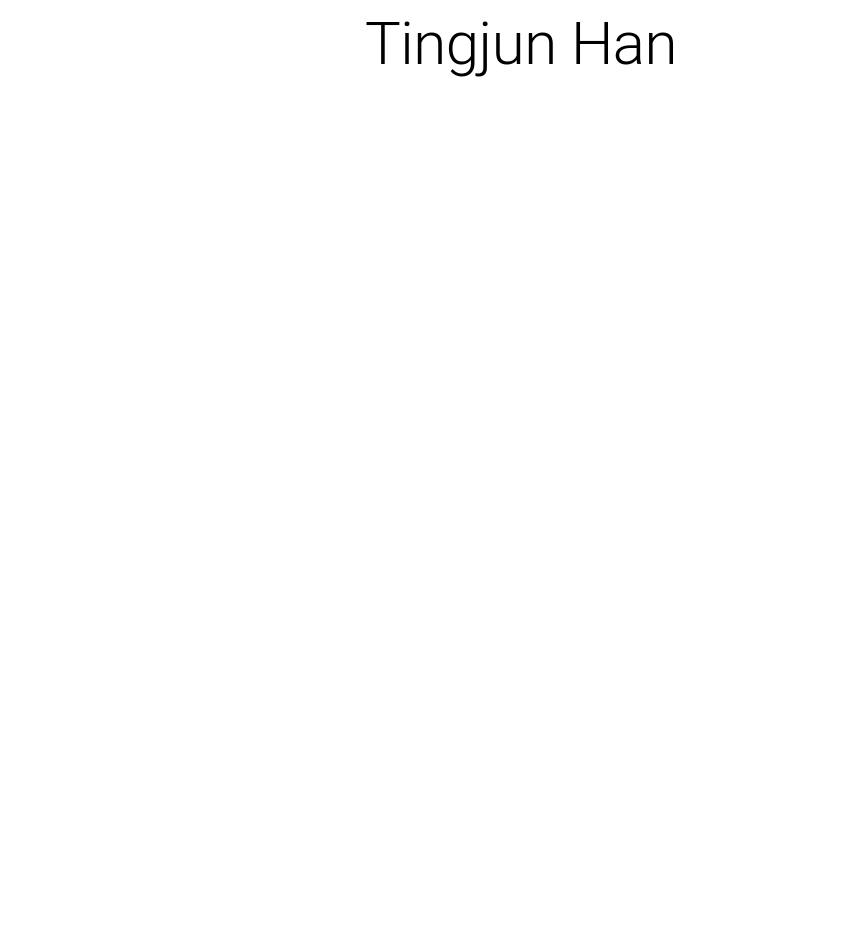
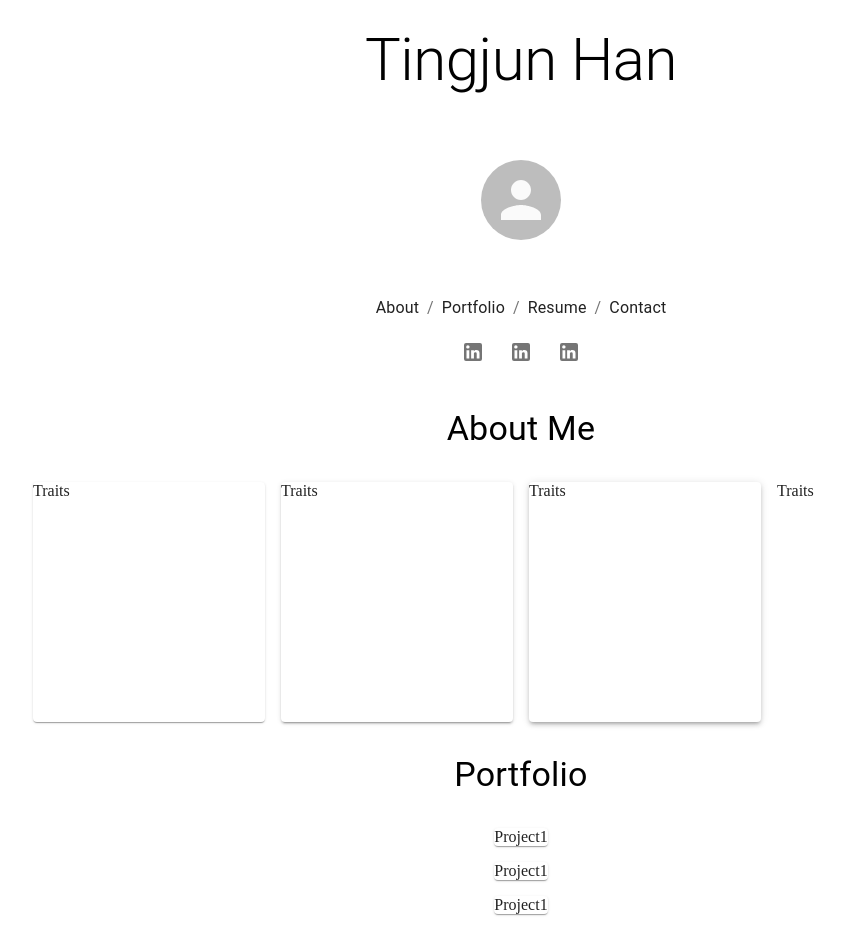
Before and after one commit to hopea-studio/portfolio-HAN, a Gatsby site: page / in a window 1280 px wide. Shown: the whole page, without its empty margins (119-963 px from the left). Before the commit the page ends 800 px from the top, so only its background shows below. Built offline with nearby package versions, Linux system fonts and the light colour scheme; Gatsby itself is replaced by a stand-in of ours.

Commit message:
added About & Portfolio

```diff
--- /dev/null
+++ b/src/components/About.js
@@ -0,0 +1,52 @@
+import { Grid, Paper, Typography } from '@material-ui/core'
+import React from 'react'
+import { makeStyles } from "@material-ui/core/styles"
+
+const useStyles = makeStyles((theme) => ({
+  card: {
+    //backgroundColor: theme.palette.grey[50],
+      height: 240,
+  },
+}))
+
+const About = () => {
+    const classes = useStyles()
+    return (
+      <Grid
+        item
+        container
+        direction="column"
+        alignItems="center"
+        md={10}
+        spacing={4}
+      >
+        <Grid item>
+          <Typography variant="h4">About Me</Typography>
+        </Grid>
+        <Grid item container spacing={2}>
+          <Grid item xs={3}>
+            <Paper elevation={1} className={classes.card}>
+              Traits
+            </Paper>
+          </Grid>
+          <Grid item xs={3}>
+            <Paper elevation={2} className={classes.card}>
+              Traits
+            </Paper>
+          </Grid>
+          <Grid item xs={3}>
+            <Paper elevation={3} className={classes.card}>
+              Traits
+            </Paper>
+          </Grid>
+          <Grid item xs={3}>
+            <Paper elevation={0} className={classes.card}>
+              Traits
+            </Paper>
+          </Grid>
+        </Grid>
+      </Grid>
+    )
+}
+
+export default About
--- /dev/null
+++ b/src/components/Hero.js
@@ -0,0 +1,57 @@
+import { Grid, Avatar, Breadcrumbs, IconButton, Paper } from "@material-ui/core"
+import React from "react"
+import { makeStyles } from "@material-ui/core/styles"
+import Link from "./Link"
+import LinkedInIcon from "@material-ui/icons/LinkedIn"
+
+const useStyles = makeStyles((theme) => ({
+  avatar: {
+    width: theme.spacing(10),
+    height: theme.spacing(10),
+    margin:theme.spacing(6)
+  },
+  title: {
+    marginTop: 12,
+    marginLeft: 12,
+    },
+    paper: {
+        width: '100%',
+  }
+}))
+
+const Hero = () => {
+  const classes = useStyles()
+
+  return (
+    <Grid item container md={8}>
+      <Paper className={classes.paper} elevation={0}>
+        <Grid container direction='column' alignItems="center" spacing={1}>
+          <Grid item>
+            <Avatar className={classes.avatar}></Avatar>
+          </Grid>
+          <Grid item>
+            <Breadcrumbs>
+              <Link color="textPrimary">About</Link>
+              <Link color="textPrimary">Portfolio</Link>
+              <Link color="textPrimary">Resume</Link>
+              <Link color="textPrimary">Contact</Link>
+            </Breadcrumbs>
+          </Grid>
+          <Grid item spacing={2}>
+            <IconButton>
+              <LinkedInIcon />
+            </IconButton>
+            <IconButton>
+              <LinkedInIcon />
+            </IconButton>
+            <IconButton>
+              <LinkedInIcon />
+            </IconButton>
+          </Grid>
+        </Grid>
+      </Paper>
+    </Grid>
+  )
+}
+
+export default Hero
--- a/src/components/Layout.js
+++ b/src/components/Layout.js
@@ -1,15 +1,26 @@
 import { Container, Grid, Typography } from '@material-ui/core'
 import React from 'react'
 
-const Layout = ({children}) => {
+import { makeStyles } from "@material-ui/core/styles"
+
+const useStyles = makeStyles((theme) => ({
+  header: {
+   padding: theme.spacing(2)
+  }
+}))
+
+const Layout = ({ children }) => {
+
+    const classes = useStyles()
+
     return (
-        <Container maxWidth='lg'>
+      <Container maxWidth="xl">
         <Grid container justify="center">
-                <Grid item>
-                    <Typography variant='h2'>Tingjun Han</Typography>
+          <Grid item className={classes.header}>
+            <Typography variant="h2">Tingjun Han</Typography>
           </Grid>
         </Grid>
-            <Grid container>
+        <Grid container direction="column" alignItems='center' spacing={4}>
           {children}
         </Grid>
       </Container>
--- /dev/null
+++ b/src/components/Portfolio.js
@@ -0,0 +1,27 @@
+import { Grid, Paper, Typography } from '@material-ui/core'
+import React from 'react'
+
+const Portfolio = () => {
+    return (
+      <Grid item container direction="column" alignItems="center" spacing={4}>
+        <Grid item>
+          <Typography variant="h4">Portfolio</Typography>
+        </Grid>
+        <Grid item>
+          <Grid item container direction="column" spacing={2} xs={8}>
+            <Grid item>
+              <Paper>Project1</Paper>
+            </Grid>
+            <Grid item>
+              <Paper>Project1</Paper>
+            </Grid>
+            <Grid item>
+              <Paper>Project1</Paper>
+            </Grid>
+          </Grid>
+        </Grid>
+      </Grid>
+    )
+}
+
+export default Portfolio
--- a/src/pages/index.js
+++ b/src/pages/index.js
@@ -7,11 +7,16 @@ import Link from '../components/Link';
 import Copyright from '../components/Copyright';
 import { Grid } from '@material-ui/core';
 import Layout from '../components/Layout';
+import Hero from '../components/Hero';
+import About from '../components/About';
+import Portfolio from '../components/Portfolio';
 
 export default function Index() {
   return (
     <Layout>
-
+      <Hero />
+      <About />
+      <Portfolio />
     </Layout>
   );
 }
```
Also changed, not shown: src/theme.js (+5 -2 lines). Lines whose indentation alone changed are shown as unchanged.
